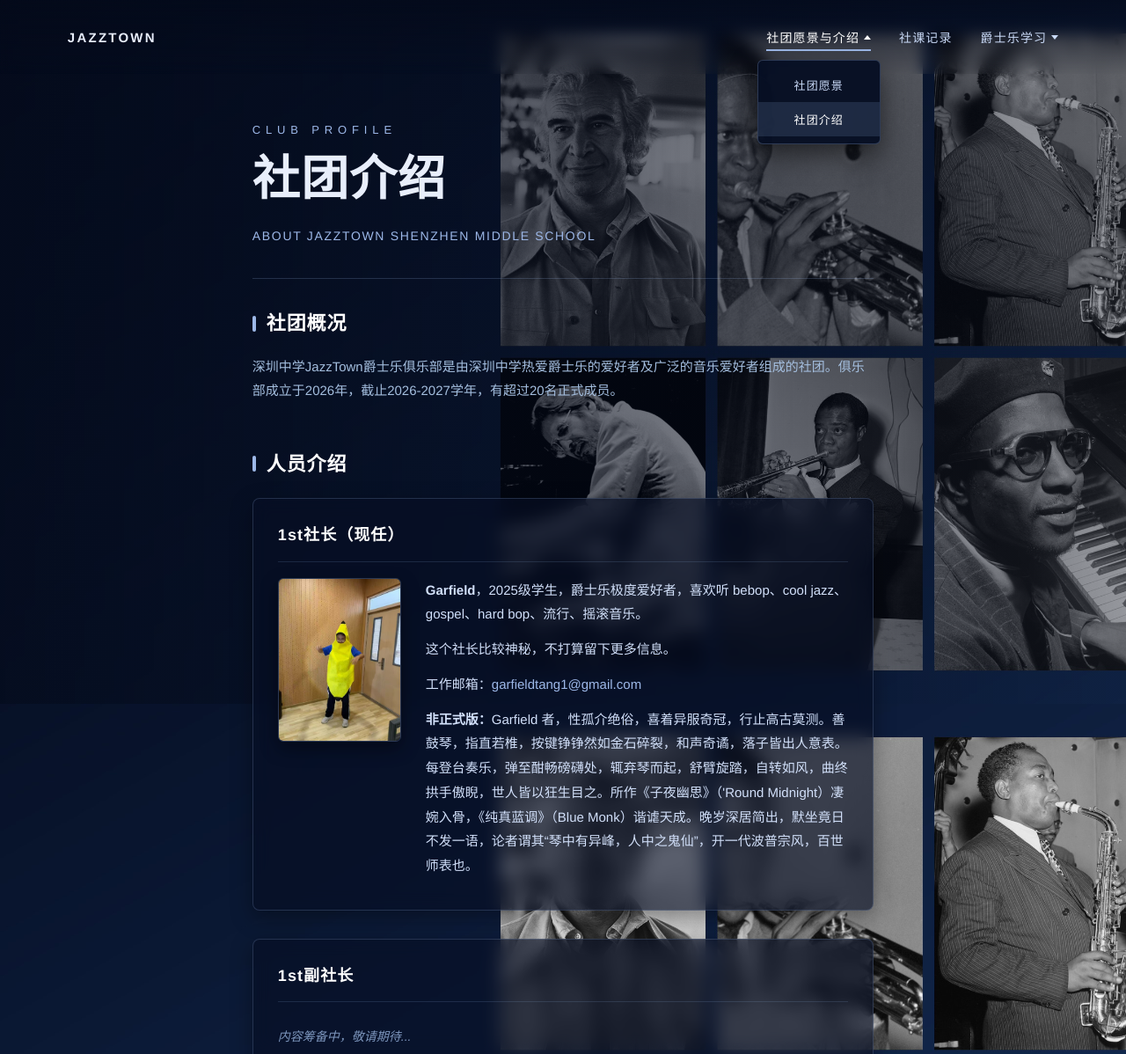
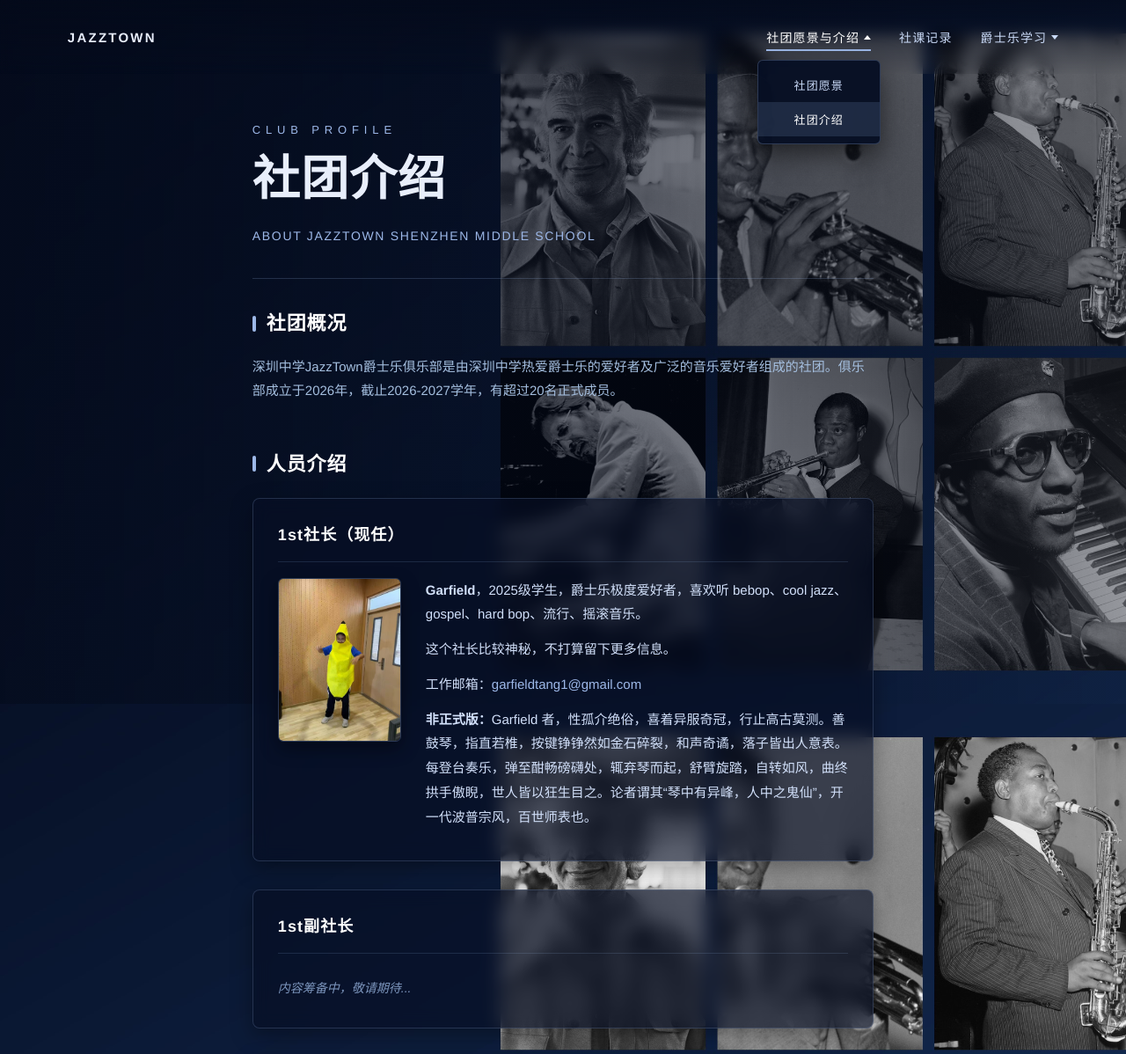
Before and after one commit to jazztownshenzhong/jazztownshenzhong.github.io, a plain HTML site: page intro.html in a window 1280 px wide. Shown: the top 1198 px of the page at 88% size. Drawn offline with Linux system fonts and the light colour scheme.

Commit message:
精简社长非正式介绍

```diff
--- a/intro.html
+++ b/intro.html
@@ -466,7 +466,7 @@
                 <p><strong>Garfield</strong>，2025级学生，爵士乐极度爱好者，喜欢听 bebop、cool jazz、gospel、hard bop、流行、摇滚音乐。</p>
                 <p>这个社长比较神秘，不打算留下更多信息。</p>
                 <p>工作邮箱：<a href="mailto:garfieldtang1@gmail.com" class="member-email">garfieldtang1@gmail.com</a></p>
-                <p><strong>非正式版：</strong>Garfield 者，性孤介绝俗，喜着异服奇冠，行止高古莫测。善鼓琴，指直若椎，按键铮铮然如金石碎裂，和声奇谲，落子皆出人意表。每登台奏乐，弹至酣畅磅礴处，辄弃琴而起，舒臂旋踏，自转如风，曲终拱手傲睨，世人皆以狂生目之。所作《子夜幽思》（'Round Midnight）凄婉入骨，《纯真蓝调》（Blue Monk）谐谑天成。晚岁深居简出，默坐竟日不发一语，论者谓其“琴中有异峰，人中之鬼仙”，开一代波普宗风，百世师表也。</p>
+                <p><strong>非正式版：</strong>Garfield 者，性孤介绝俗，喜着异服奇冠，行止高古莫测。善鼓琴，指直若椎，按键铮铮然如金石碎裂，和声奇谲，落子皆出人意表。每登台奏乐，弹至酣畅磅礴处，辄弃琴而起，舒臂旋踏，自转如风，曲终拱手傲睨，世人皆以狂生目之。论者谓其“琴中有异峰，人中之鬼仙”，开一代波普宗风，百世师表也。</p>
               </div>
             </div>
           </article>
```
